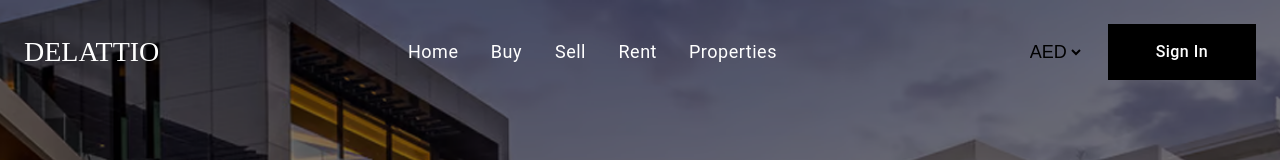
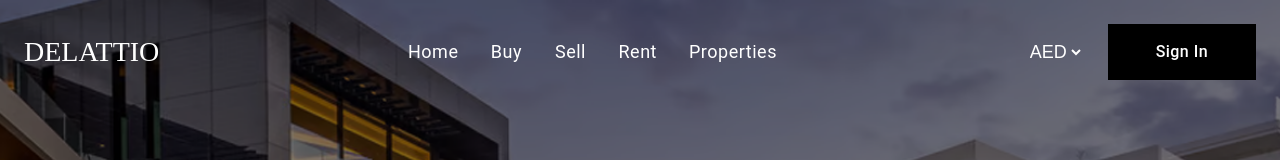
Before and after one commit to super0111/LandingPage-Sliders-, a Next.js app: page /home in a window 1280 px wide. Shown: the top 160 px of the page. Built offline with nearby package versions, Linux system fonts and the light colour scheme.

Commit message:
module-update

```diff
--- a/package.json
+++ b/package.json
@@ -9,8 +9,8 @@
     "lint": "eslint ./ --ext js,jsx,ts,tsx"
   },
   "dependencies": {
-    "@emotion/react": "^11.10.6",
-    "@emotion/styled": "^11.10.6",
+    "@emotion/react": "^11.10.8",
+    "@emotion/styled": "^11.10.8",
     "@mui/icons-material": "^5.11.16",
     "@mui/material": "^5.12.2",
     "eslint-config-next": "13.3.1",
--- a/src/components/Navbar.js
+++ b/src/components/Navbar.js
@@ -54,8 +54,10 @@ export default function Navbar() {
               background: 'none',
               border: 'none',
               fontSize: 18,
+              cursor: 'pointer',
+              color: 'white',
             }}>
-              <option>AED</option>
+              <option style={{color: 'black'}}>AED</option>
               <option>AED</option>
             </select>
             <Button sx={{
--- a/src/components/home/DowntownDubai.js
+++ b/src/components/home/DowntownDubai.js
@@ -4,7 +4,8 @@ import 'react-multi-carousel/lib/styles.css'
 import { palette } from "@/themes"
 import { Box, Button, Grid, Typography } from "@mui/material"
 
-import image1 from '../../assets/images/lion.jpg'
+import image1 from '../../assets/images/Header.png'
+import image2 from '../../assets/images/Layer 57.png'
 
 const responsive = {
   desktop: {
@@ -23,10 +24,10 @@ const responsive = {
 
 const imageItems = [
   { url: image1, concept: 651, number: '01' },
-  { url: image1, concept: 216, number: 'PENTHOUSE' },
+  { url: image2, concept: 216, number: 'PENTHOUSE' },
   { url: image1, concept: 651, number: 'PENTHOUSE' },
   { url: image1, concept: 621, number: 'PENTHOUSE' },
-  { url: image1, concept: 651, number: 'PENTHOUSE' },
+  { url: image2, concept: 651, number: 'PENTHOUSE' },
 ]
 
 const items = [
--- a/src/styles/Home.css
+++ b/src/styles/Home.css
@@ -51,14 +51,14 @@
 .downtown .react-multiple-carousel__arrow--left {
   right: calc(22% + 1px);
   left: initial;
-  top: -4px;
+  top: -2px;
   width: 32px;
   min-width: 35px;
   min-height: 35px;
 }
 
 .downtown .react-multiple-carousel__arrow--right {
-  top: -4px;
+  top: -2px;
   min-width: 35px;
   min-height: 35px;
 }
```
Also changed, not shown: 1 other file (tests, documents, lock files or other folders).
